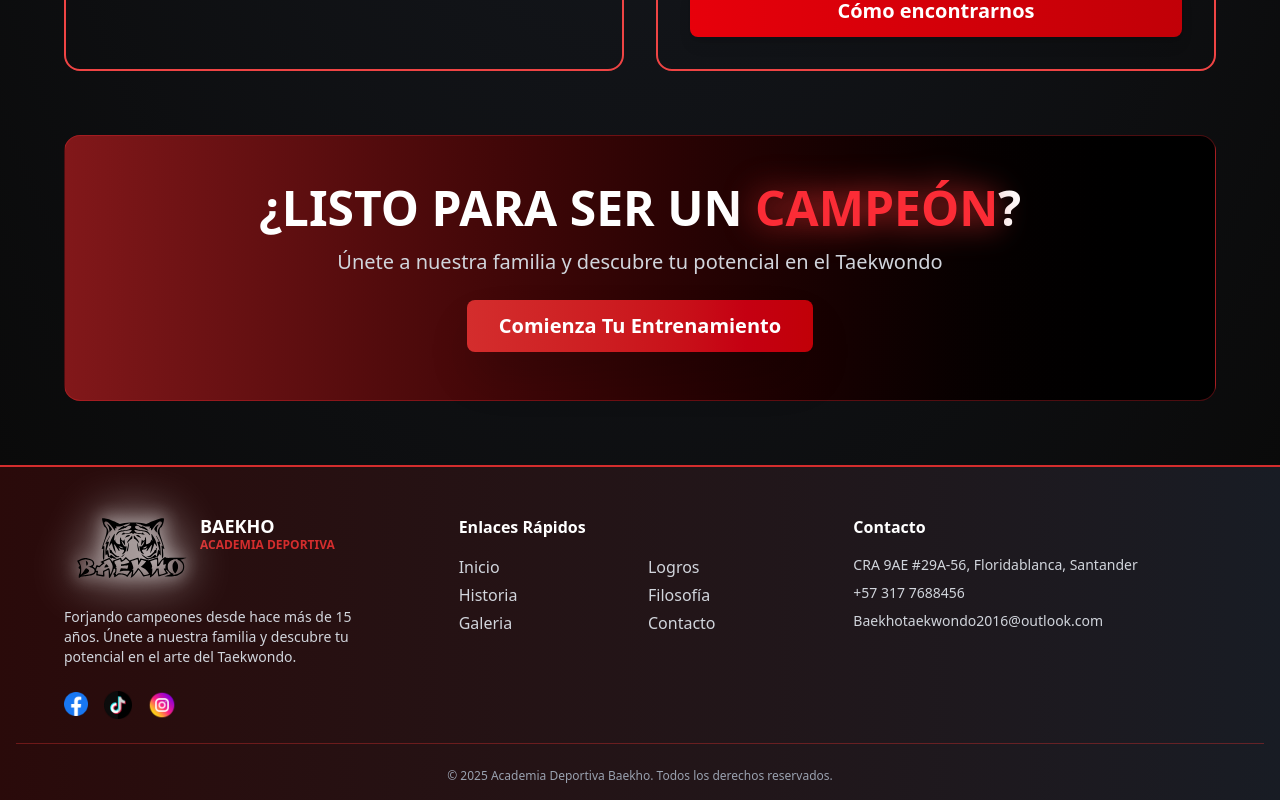
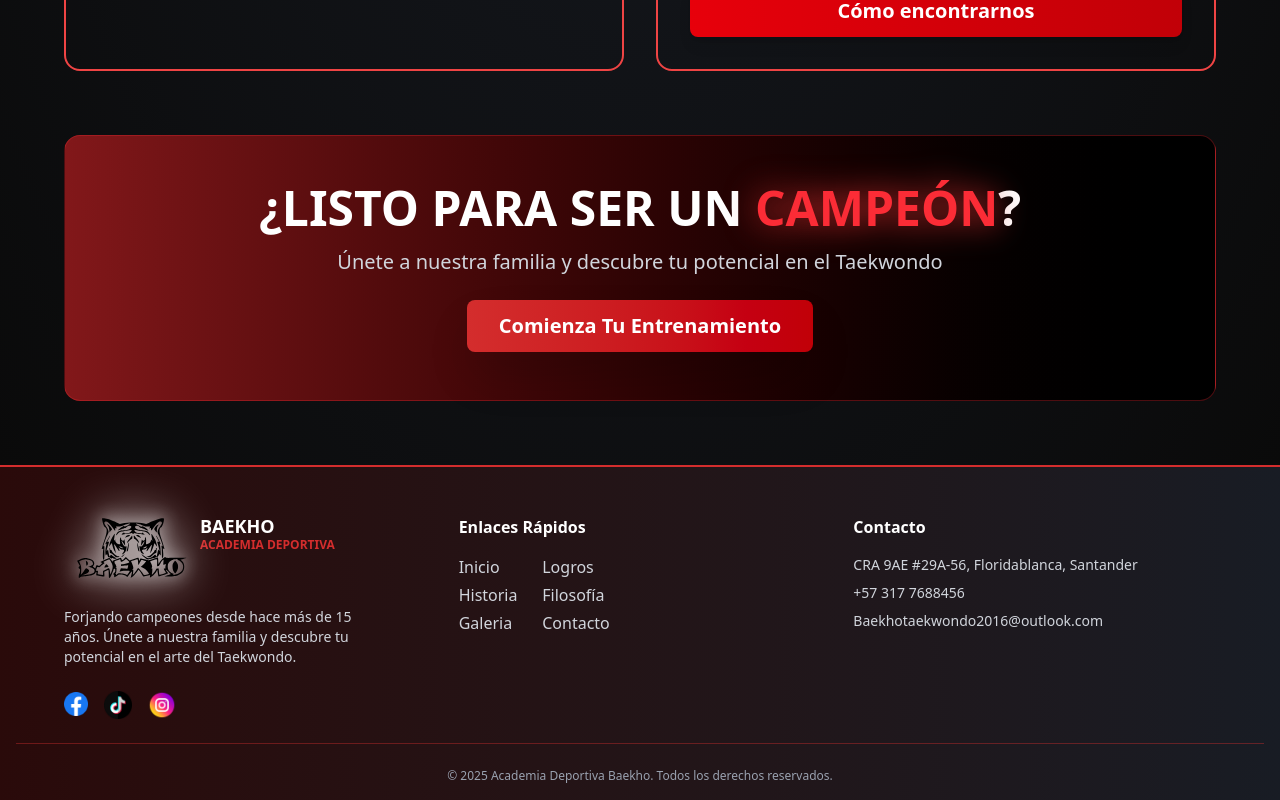
Before and after one commit to Baekho-la-cumbre/Baekho_landing, a React (Vite) app: page / in a window 1280 px wide. Shown: the part 7851-8651 px from the top of the page. Built offline with nearby package versions, Linux system fonts and the light colour scheme.

Commit message:
refactor: enhance footer layout for better alignment and responsiveness

```diff
--- a/src/shared/components/Footer.jsx
+++ b/src/shared/components/Footer.jsx
@@ -2,9 +2,9 @@ import React from "react";
 
 const Footer = () => (
   <footer className="bg-gradient-to-r from-[#2a0a0a] to-[#181c24] pt-12 pb-4 px-4 border-t-2 border-[#D42D2D]">
-    <div className="max-w-6xl mx-auto grid grid-cols-1 md:grid-cols-3 gap-8 items-start">
+    <div className="max-w-6xl mx-auto grid grid-cols-1 md:grid-cols-3 gap-8 items-start justify-items-center md:justify-items-start">
       {/* Logo y descripción */}
-      <div className="flex flex-col gap-4">
+      <div className="flex flex-col gap-4 items-center md:items-start text-center md:text-left">
         <div className="flex items-top gap-3 ">
         <div className="flex items-top h-19">
           <img
@@ -35,7 +35,7 @@ const Footer = () => (
         </div>
       </div>
       {/* Enlaces rápidos */}
-      <div className="flex flex-col gap-2 md:items-left">
+      <div className="flex flex-col gap-2 items-center md:items-start text-center md:text-left">
         <span className="text-white font-bold mb-2">Enlaces Rápidos</span>
         <div className="grid grid-cols-2 gap-x-4 gap-y-1 w-full text-left">
           <a href="#inicio" className="text-gray-300 hover:text-[#D42D2D] transition">Inicio</a>
@@ -47,7 +47,7 @@ const Footer = () => (
         </div>
       </div>
       {/* Contacto */}
-      <div className="flex flex-col gap-2 md:items-left">
+      <div className="flex flex-col gap-2 items-center md:items-start text-center md:text-left">
         <span className="text-white font-bold mb-2">Contacto</span>
         <span className="text-gray-300 text-sm">CRA 9AE #29A-56, Floridablanca, Santander</span>
         <span className="text-gray-300 text-sm">+57 317 7688456</span>
```
